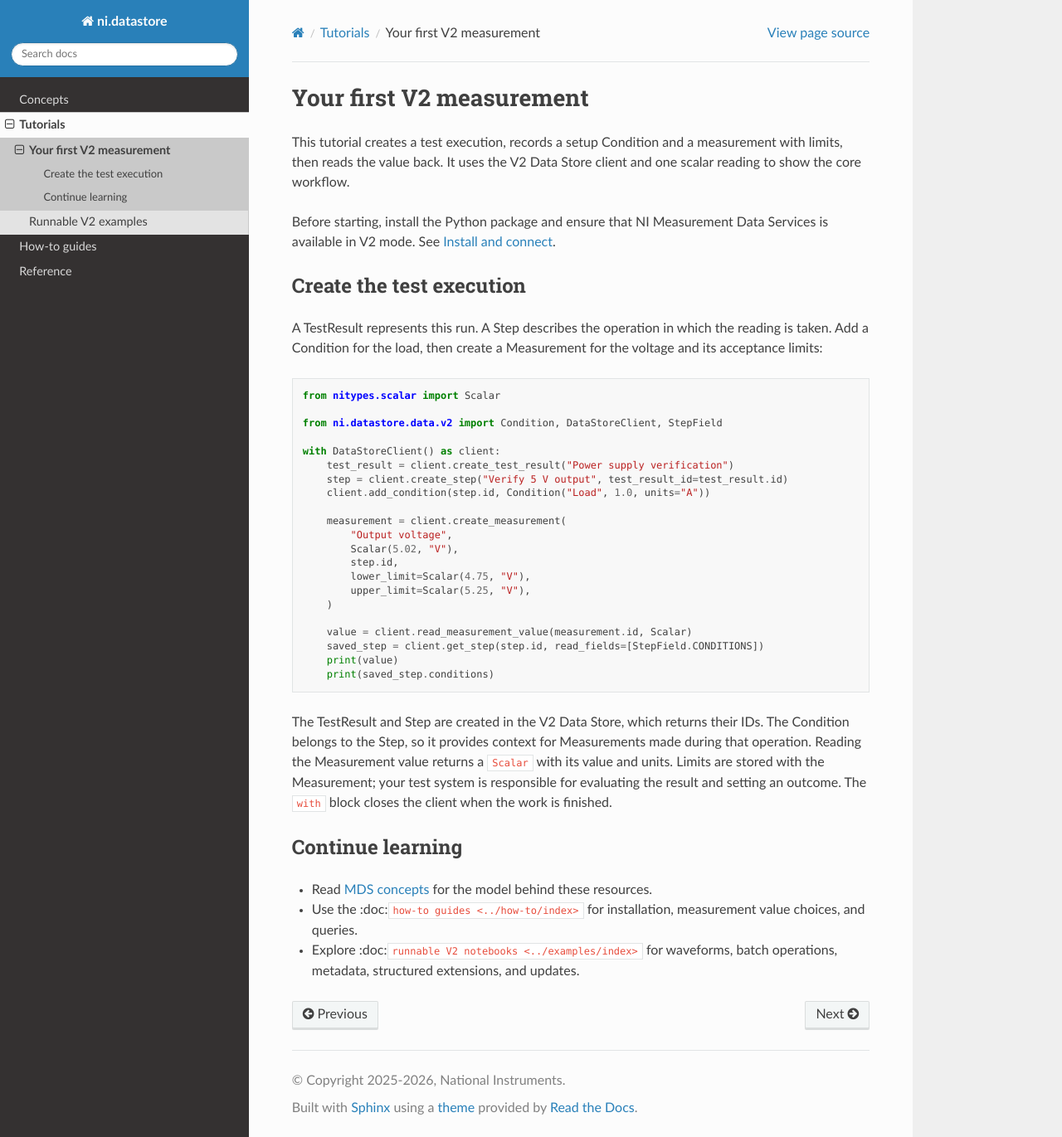
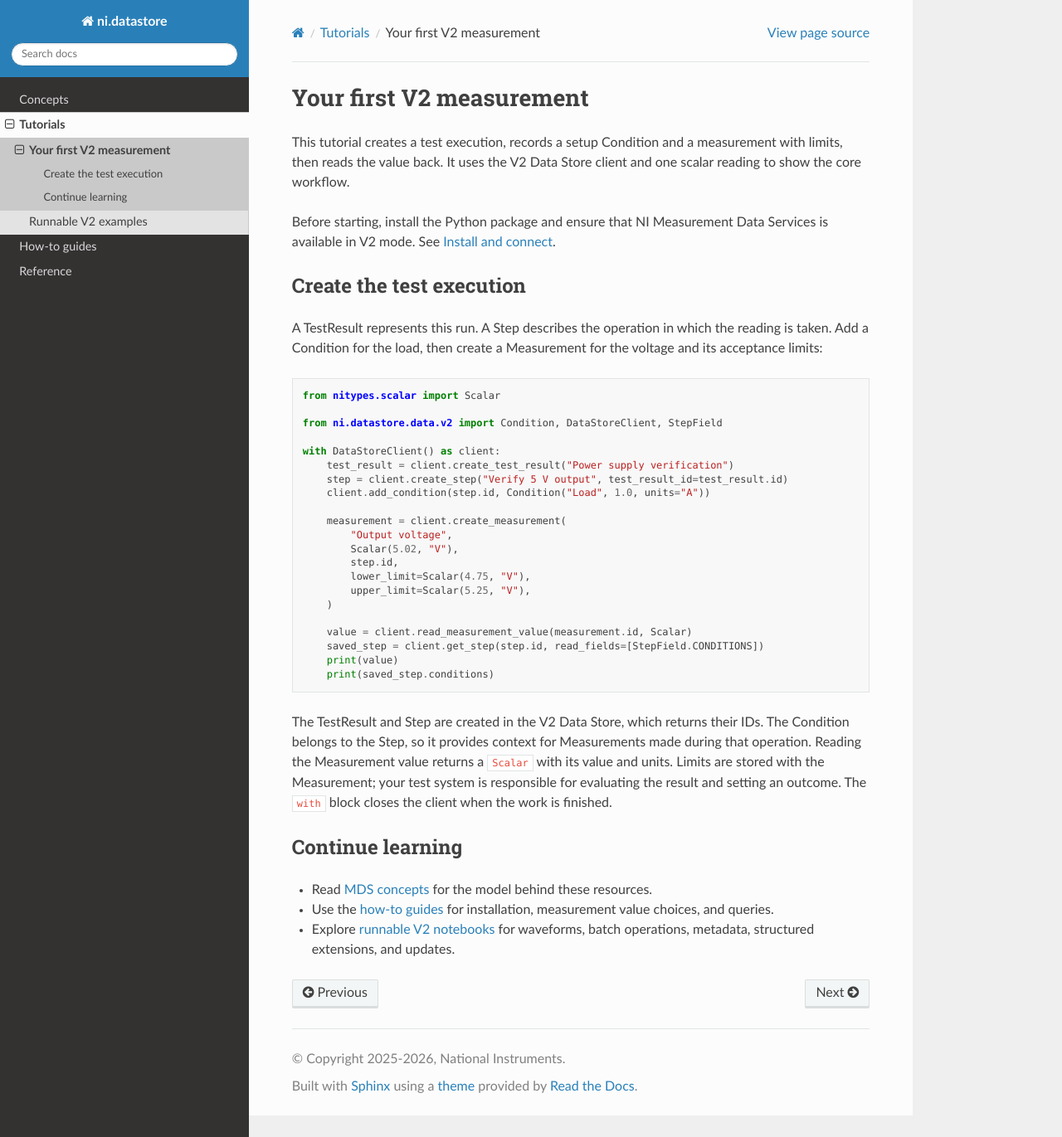
Before and after one commit to ni/datastore-python, a Sphinx documentation site: the page built from docs/tutorials/first-measurement.md, in a window 1280 px wide and 1371 px high. Shown: the whole window at 83% size. Built offline with Sphinx 7.4.7 and the Read the Docs theme 3.1.0, drawn with Linux system fonts in a browser that asks for light colours; pages that are not in the unit, such as notebooks, are missing from menus; part of the change alters nothing that is shown.

Commit message:
Fix a couple doc links

```diff
--- a/docs/tutorials/first-measurement.md
+++ b/docs/tutorials/first-measurement.md
@@ -49,7 +49,7 @@ system is responsible for evaluating the result and setting an outcome. The
 
 * Read [MDS concepts](../concepts/data-model.md) for the model behind these
   resources.
-* Use the :doc:`how-to guides <../how-to/index>` for installation, measurement
+* Use the {doc}`how-to guides <../how-to/index>` for installation, measurement
   value choices, and queries.
-* Explore :doc:`runnable V2 notebooks <../examples/index>` for waveforms, batch
+* Explore {doc}`runnable V2 notebooks <../examples/index>` for waveforms, batch
   operations, metadata, structured extensions, and updates.
```
